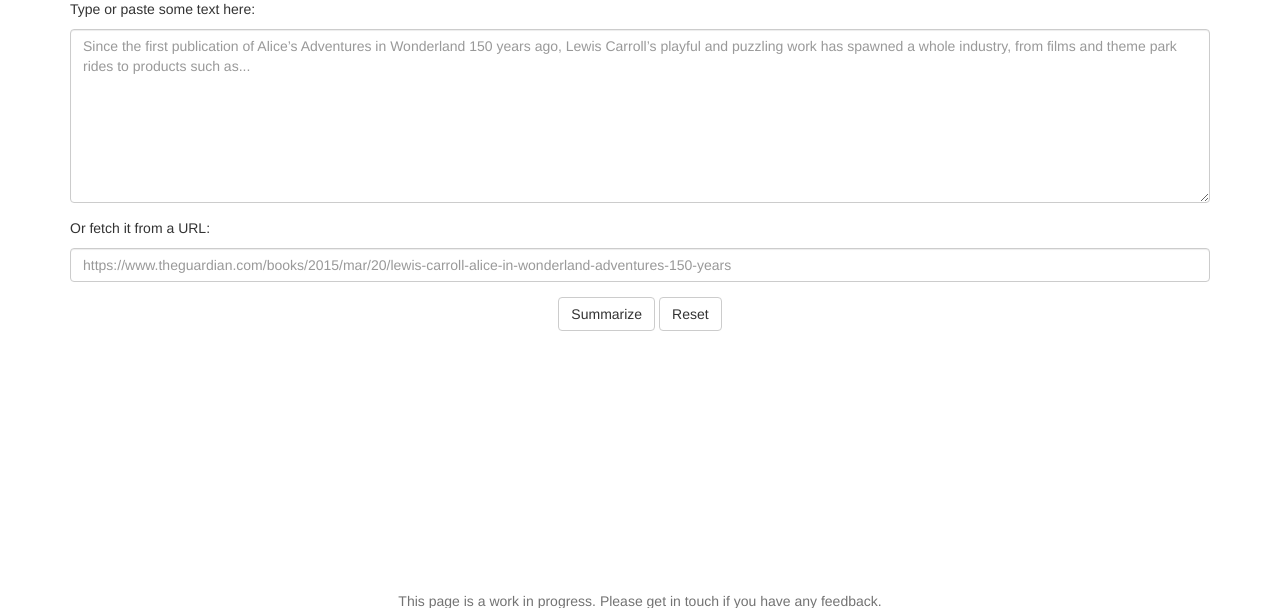
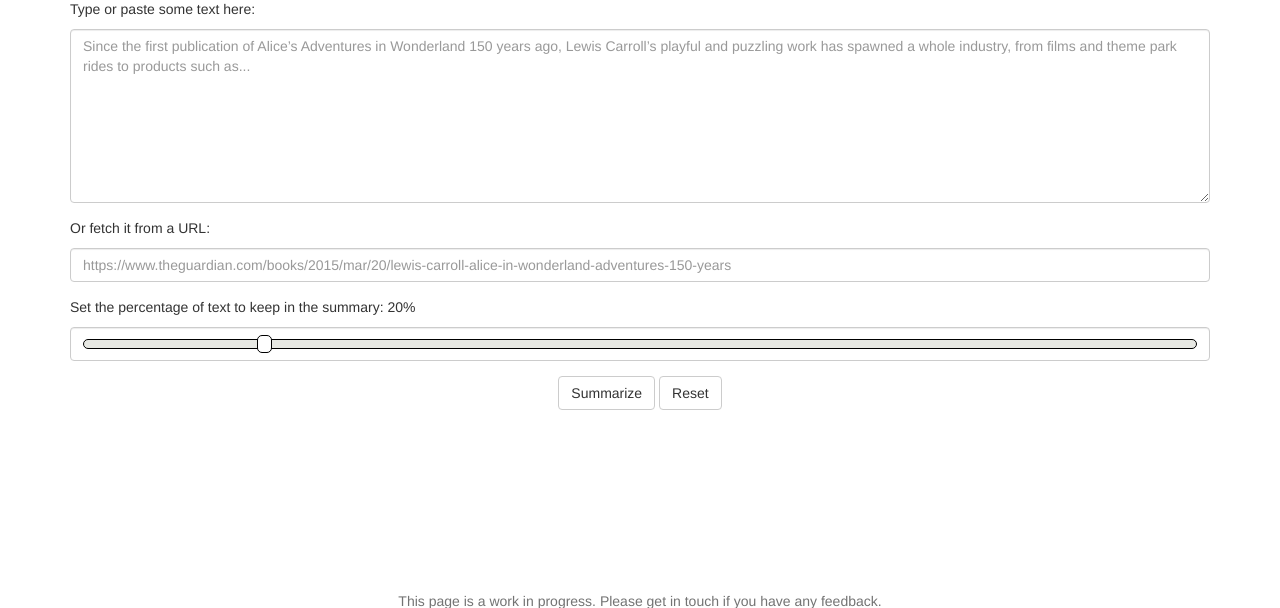
Before and after one commit to sereprz/autosummary, a Flask app: page / in a window 1280 px wide. Shown: the part 114-722 px from the top of the page. Run offline with Flask 2, Linux system fonts and the light colour scheme; parts of the project's set-up code (start-up, migrations or seed data) failed here and were passed over; some libraries are stand-ins or nearby versions.

Commit message:
add slider input

```diff
--- a/app.py
+++ b/app.py
@@ -9,16 +9,17 @@ app = Flask(__name__)
 @app.route('/', methods=['GET', 'POST'])
 def index(content=None, warning=None):
     if request.method == 'POST':
+        ratio = float(request.form['slider'])/100
         if request.form['url'] and request.form['raw']:
             warning = 'Please insert only one input.'
         else:
             if request.form['url']:
                 try:
-                    content = Document(url=request.form['url']).summary()
+                    content = Document(url=request.form['url']).summary(ratio=ratio)
                 except requests.exceptions.RequestException as e:
                     warning = format(e)
             elif request.form['raw']:
-                content = Document(text=request.form['raw']).summary()
+                content = Document(text=request.form['raw']).summary(ratio=ratio)
             else:
                 warning = 'Missing input!'
     return render_template('index.html', content=content, warning=warning)
--- a/static/style.css
+++ b/static/style.css
@@ -22,3 +22,91 @@ footer {
 i {
   color: black;
 }
+
+input[type=range] {
+  -webkit-appearance: none;
+  margin: 10px 0;
+  width: 100%;
+}
+input[type=range]:focus {
+  outline: none;
+}
+input[type=range]::-webkit-slider-runnable-track {
+  width: 100%;
+  height: 10px;
+  cursor: pointer;
+  animate: 0.2s;
+  box-shadow: 0px 0px 0px #000000;
+  background: #E7E8E3;
+  border-radius: 5px;
+  border: 1px solid #000000;
+}
+input[type=range]::-webkit-slider-thumb {
+  box-shadow: 0px 0px 0px #000000;
+  border: 1px solid #000000;
+  height: 18px;
+  width: 15px;
+  border-radius: 5px;
+  background: #FFFFFF;
+  cursor: pointer;
+  -webkit-appearance: none;
+  margin-top: -5px;
+}
+input[type=range]:focus::-webkit-slider-runnable-track {
+  background: #E7E8E3;
+}
+input[type=range]::-moz-range-track {
+  width: 100%;
+  height: 10px;
+  cursor: pointer;
+  animate: 0.2s;
+  box-shadow: 0px 0px 0px #000000;
+  background: #E7E8E3;
+  border-radius: 5px;
+  border: 1px solid #000000;
+}
+input[type=range]::-moz-range-thumb {
+  box-shadow: 0px 0px 0px #000000;
+  border: 1px solid #000000;
+  height: 18px;
+  width: 15px;
+  border-radius: 5px;
+  background: #FFFFFF;
+  cursor: pointer;
+}
+input[type=range]::-ms-track {
+  width: 100%;
+  height: 10px;
+  cursor: pointer;
+  animate: 0.2s;
+  background: transparent;
+  border-color: transparent;
+  color: transparent;
+}
+input[type=range]::-ms-fill-lower {
+  background: #E7E8E3;
+  border: 1px solid #000000;
+  border-radius: 10px;
+  box-shadow: 0px 0px 0px #000000;
+}
+input[type=range]::-ms-fill-upper {
+  background: #E7E8E3;
+  border: 1px solid #000000;
+  border-radius: 10px;
+  box-shadow: 0px 0px 0px #000000;
+}
+input[type=range]::-ms-thumb {
+  box-shadow: 0px 0px 0px #000000;
+  border: 1px solid #000000;
+  height: 18px;
+  width: 15px;
+  border-radius: 5px;
+  background: #FFFFFF;
+  cursor: pointer;
+}
+input[type=range]:focus::-ms-fill-lower {
+  background: #E7E8E3;
+}
+input[type=range]:focus::-ms-fill-upper {
+  background: #E7E8E3;
+}
--- a/templates/index.html
+++ b/templates/index.html
@@ -9,6 +9,10 @@
     <link rel="stylesheet" href="{{ url_for('static', filename='style.css') }}">
     <link rel="shortcut icon" href="{{ url_for('static', filename='assets/favicon.ico') }}">
     <script src="https://use.fontawesome.com/9912f1d462.js"></script>
+    <script type="text/javascript">
+      function showValue(newValue) {
+        document.getElementById('perc').innerHTML=newValue; }
+    </script>
     <title>Auto-Summary</title>
 
   </head>
@@ -29,6 +33,10 @@
           <div class='form-group'>
             <p>Or fetch it from a URL:</p>
             <input type='text' class='form-control' placeholder='https://www.theguardian.com/books/2015/mar/20/lewis-carroll-alice-in-wonderland-adventures-150-years' name='url'>
+          </div>
+          <div class='form-group'>
+            <p>Set the percentage of text to keep in the summary: <span id='perc'>20</span>%</p>
+            <input type='range' min='5', max='100' value='20' step='5' class='form-control' name='slider' onchange="showValue(this.value)">
           </div>
           <div class='form-group text-center'>
             <button type='submit' class='btn btn-default'>Summarize</button>
```
Also changed, not shown: README.md.
